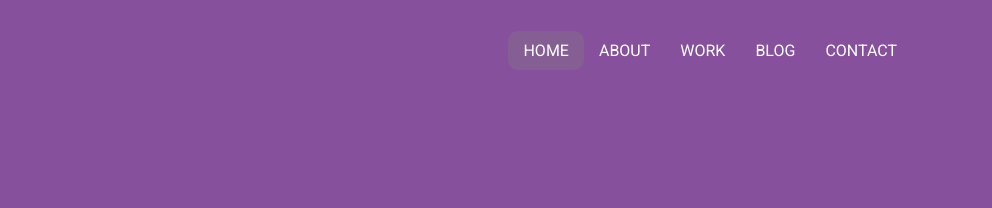
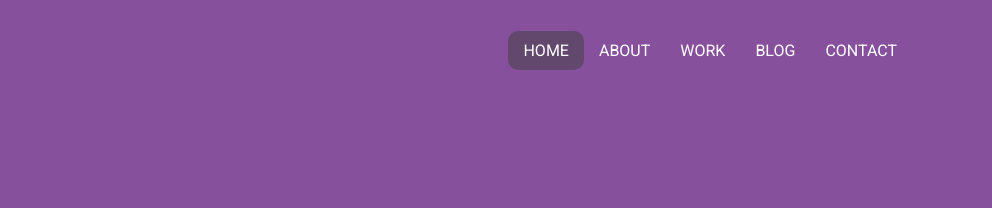
Before and after one commit to MalyukinAndrew/singlePage1, a website: page app/index.html in a window 1280 px wide. In both pictures the pointer is over the link "HOME". Shown: the top 208 px of the page, 288-1280 px from the left. Drawn offline with nearby package versions, Linux system fonts and the light colour scheme; files that its build step writes are made by us from their sources.

Commit message:
changed some colors

```diff
--- a/app/sass/main.scss
+++ b/app/sass/main.scss
@@ -37,7 +37,7 @@ header{
     font-size: 16px;
 }
 .menu a:hover{
-    background: rgba(128, 128, 128, 0.3);
+    background: rgba(64, 64, 64, 0.5);
     border-radius: 10px;
 }
 .icon{
```
Also changed, not shown: dist/css/main.css.
